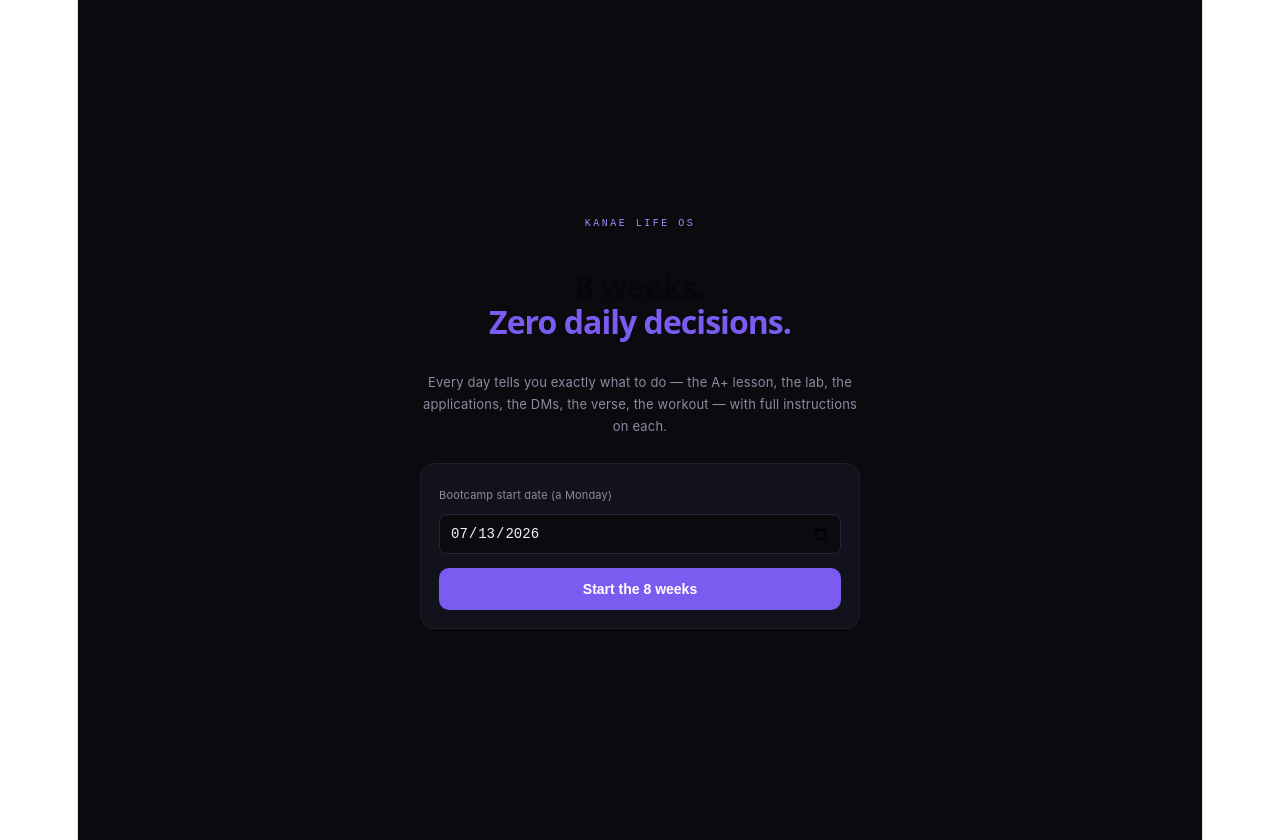
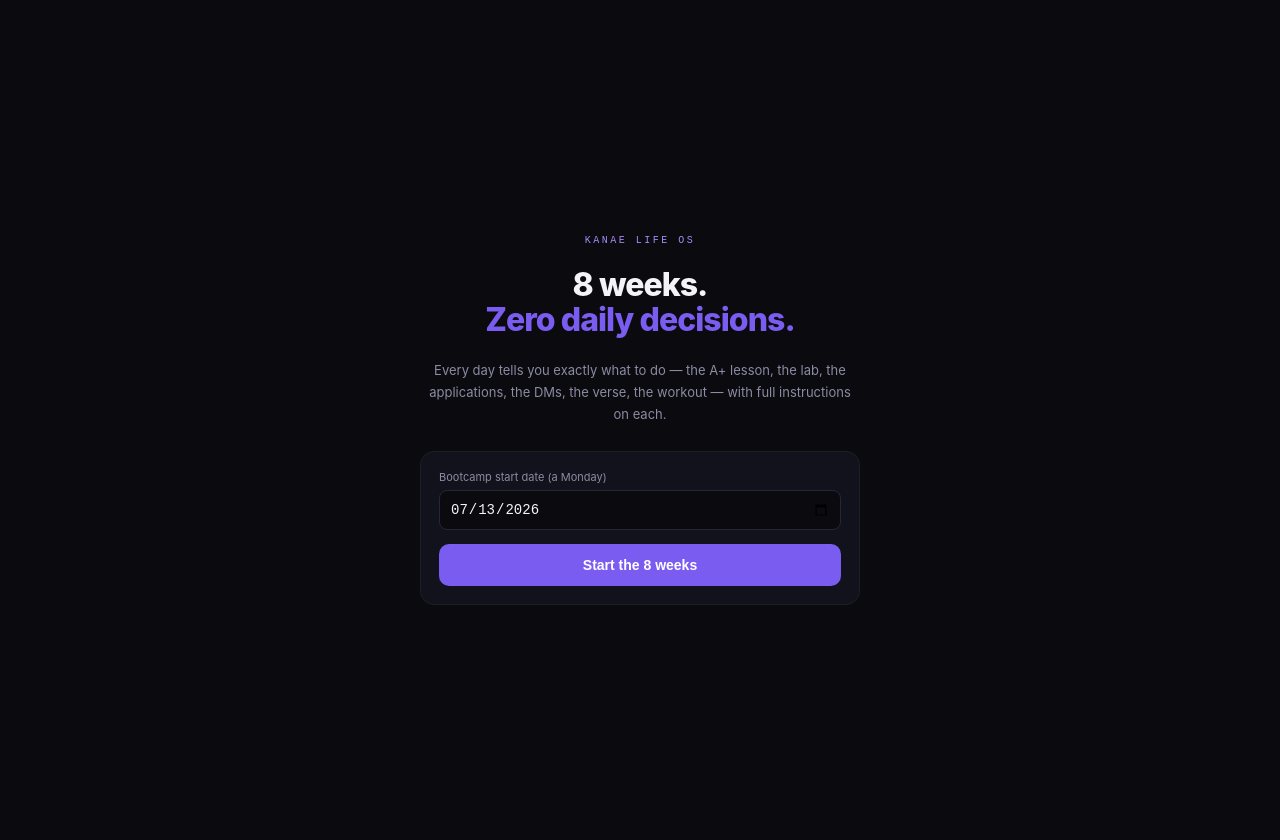
Before and after one commit to KanaeBunche/kanae-life-os, a React (Vite) app: page / in a window 1280 px wide. Built offline with nearby package versions, Linux system fonts and the light colour scheme.

Commit message:
new setup

```diff
--- a/src/App.jsx
+++ b/src/App.jsx
@@ -309,8 +309,7 @@ export default function App() {
   return (
     <div style={{ background: C.void, minHeight: '100vh', color: C.snow, fontFamily: "'Inter', ui-sans-serif, system-ui" }}>
       <style>{`
-        .os-shell { max-width: 1240px; margin: 0 auto; padding: 28px 20px 90px; }
-        .os-grid { display: block; }
+.os-shell { max-width: 100%; margin: 0; padding: 28px 40px 90px; }        .os-grid { display: block; }
         .os-side { margin-top: 20px; }
         @media (min-width: 980px) {
           .os-grid { display: grid; grid-template-columns: 1fr 330px; gap: 26px; align-items: start; }
--- a/src/index.css
+++ b/src/index.css
@@ -1,111 +1,8 @@
-:root {
-  --text: #6b6375;
-  --text-h: #08060d;
-  --bg: #fff;
-  --border: #e5e4e7;
-  --code-bg: #f4f3ec;
-  --accent: #aa3bff;
-  --accent-bg: rgba(170, 59, 255, 0.1);
-  --accent-border: rgba(170, 59, 255, 0.5);
-  --social-bg: rgba(244, 243, 236, 0.5);
-  --shadow:
-    rgba(0, 0, 0, 0.1) 0 10px 15px -3px, rgba(0, 0, 0, 0.05) 0 4px 6px -2px;
-
-  --sans: system-ui, 'Segoe UI', Roboto, sans-serif;
-  --heading: system-ui, 'Segoe UI', Roboto, sans-serif;
-  --mono: ui-monospace, Consolas, monospace;
-
-  font: 18px/145% var(--sans);
-  letter-spacing: 0.18px;
-  color-scheme: light dark;
-  color: var(--text);
-  background: var(--bg);
-  font-synthesis: none;
-  text-rendering: optimizeLegibility;
-  -webkit-font-smoothing: antialiased;
-  -moz-osx-font-smoothing: grayscale;
-
-  @media (max-width: 1024px) {
-    font-size: 16px;
-  }
+html,
+body,
+#root {
+  margin: 0;
+  padding: 0;
+  min-height: 100%;
+  background: #0A0A0F;
 }
-
-@media (prefers-color-scheme: dark) {
-  :root {
-    --text: #9ca3af;
-    --text-h: #f3f4f6;
-    --bg: #16171d;
-    --border: #2e303a;
-    --code-bg: #1f2028;
-    --accent: #c084fc;
-    --accent-bg: rgba(192, 132, 252, 0.15);
-    --accent-border: rgba(192, 132, 252, 0.5);
-    --social-bg: rgba(47, 48, 58, 0.5);
-    --shadow:
-      rgba(0, 0, 0, 0.4) 0 10px 15px -3px, rgba(0, 0, 0, 0.25) 0 4px 6px -2px;
-  }
-
-  #social .button-icon {
-    filter: invert(1) brightness(2);
-  }
-}
-
-body {
-  margin: 0;
-}
-
-#root {
-  width: 1126px;
-  max-width: 100%;
-  margin: 0 auto;
-  text-align: center;
-  border-inline: 1px solid var(--border);
-  min-height: 100svh;
-  display: flex;
-  flex-direction: column;
-  box-sizing: border-box;
-}
-
-h1,
-h2 {
-  font-family: var(--heading);
-  font-weight: 500;
-  color: var(--text-h);
-}
-
-h1 {
-  font-size: 56px;
-  letter-spacing: -1.68px;
-  margin: 32px 0;
-  @media (max-width: 1024px) {
-    font-size: 36px;
-    margin: 20px 0;
-  }
-}
-h2 {
-  font-size: 24px;
-  line-height: 118%;
-  letter-spacing: -0.24px;
-  margin: 0 0 8px;
-  @media (max-width: 1024px) {
-    font-size: 20px;
-  }
-}
-p {
-  margin: 0;
-}
-
-code,
-.counter {
-  font-family: var(--mono);
-  display: inline-flex;
-  border-radius: 4px;
-  color: var(--text-h);
-}
-
-code {
-  font-size: 15px;
-  line-height: 135%;
-  padding: 4px 8px;
-  background: var(--code-bg);
-}
```
